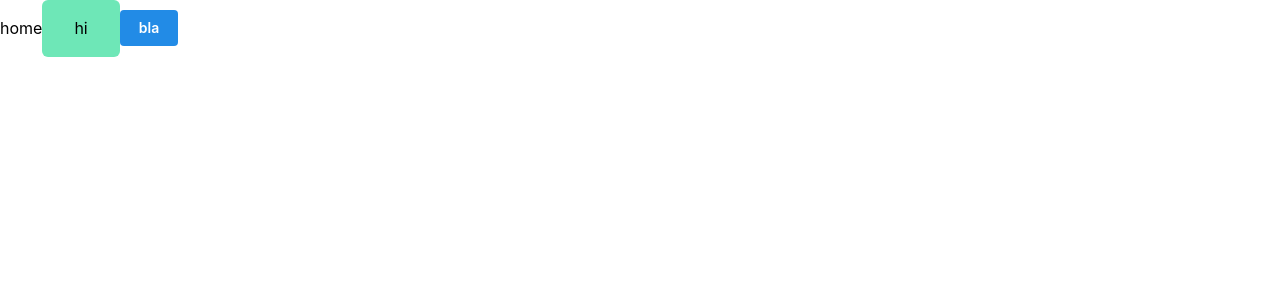
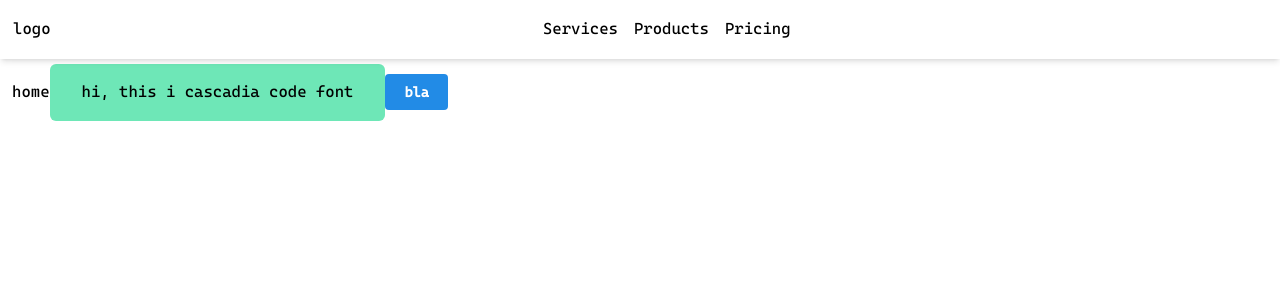
Before and after one commit to phlong19/SynthwaveBlogV2, a React (Vite) app: page / in a window 1280 px wide. Shown: the top 300 px of the page. Built offline with nearby package versions, Linux system fonts and the light colour scheme.

Commit message:
chore: setup app routing

```diff
--- a/package.json
+++ b/package.json
@@ -17,6 +17,8 @@
     "framer-motion": "^11.2.12",
     "react": "^18.3.1",
     "react-dom": "^18.3.1",
+    "react-error-boundary": "^4.0.13",
+    "react-router-dom": "^6.24.0",
     "tailwind-merge": "^2.3.0",
     "tailwindcss-animate": "^1.0.7"
   },
--- a/src/App.tsx
+++ b/src/App.tsx
@@ -1,13 +1,16 @@
-import Button from "./components/Button";
-import { Button as MCButton } from "@mantine/core";
+import { BrowserRouter, Route, Routes } from "react-router-dom";
+import Home from "./pages/Home";
+import AppLayout from "./components/layouts/AppLayout";
 
 function App() {
   return (
-    <div className="container flex items-center">
-      home
-      <Button>hi</Button>
-      <MCButton>bla</MCButton>
-    </div>
+    <BrowserRouter>
+      <Routes>
+        <Route element={<AppLayout />}>
+          <Route path="/" element={<Home />} />
+        </Route>
+      </Routes>
+    </BrowserRouter>
   );
 }
 
--- /dev/null
+++ b/src/components/layouts/AppLayout.tsx
@@ -0,0 +1,11 @@
+import { Outlet } from "react-router-dom";
+
+function AppLayout() {
+  return (
+    <main className="mt-16 w-full px-3">
+      <Outlet />
+    </main>
+  );
+}
+
+export default AppLayout;
--- /dev/null
+++ b/src/components/ui/FallBackErrorBoundary.tsx
@@ -0,0 +1,12 @@
+import { FallbackProps } from "react-error-boundary";
+
+function FallBackErrorBoundary({ error, resetErrorBoundary }: FallbackProps) {
+  return (
+    <div>
+      <h1>{error.message}</h1>
+      <button onClick={resetErrorBoundary}>click here</button>
+    </div>
+  );
+}
+
+export default FallBackErrorBoundary;
--- /dev/null
+++ b/src/components/ui/NavBar.tsx
@@ -0,0 +1,95 @@
+import { HoveredLink, Menu, MenuItem, ProductItem } from "./NavbarMenu";
+import { cn } from "@/lib/utils";
+import { Drawer } from "@mantine/core";
+import { useDisclosure } from "@mantine/hooks";
+import { useState } from "react";
+
+export function Navbar({ className }: { className?: string }) {
+  const [active, setActive] = useState<string | null>(null);
+  const [opened, { open, close }] = useDisclosure();
+
+  return (
+    <div
+      className={cn(
+        "fixed inset-x-0 top-0 z-50 mx-auto max-w-full bg-white/60 shadow-md backdrop-blur-sm",
+        className,
+      )}
+    >
+      <Menu setActive={setActive}>
+        <div>logo</div>
+        <div className="hidden flex-1 items-center justify-center gap-4 lg:flex">
+          <MenuItem setActive={setActive} active={active} item="Services">
+            <div className="flex flex-col space-y-4 text-sm">
+              <HoveredLink href="/web-dev">Web Development</HoveredLink>
+              <HoveredLink href="/interface-design">
+                Interface Design
+              </HoveredLink>
+              <HoveredLink href="/seo">Search Engine Optimization</HoveredLink>
+              <HoveredLink href="/branding">Branding</HoveredLink>
+            </div>
+          </MenuItem>
+          <MenuItem setActive={setActive} active={active} item="Products">
+            <div className="grid grid-cols-2 gap-10 p-4 text-sm">
+              {productItems.map((item) => (
+                <ProductItem key={item.title} {...item} />
+              ))}
+            </div>
+          </MenuItem>
+          <MenuItem setActive={setActive} active={active} item="Pricing">
+            <div className="flex flex-col space-y-4 text-sm">
+              <HoveredLink href="/hobby">Hobby</HoveredLink>
+              <HoveredLink href="/individual">Individual</HoveredLink>
+              <HoveredLink href="/team">Team</HoveredLink>
+              <HoveredLink href="/enterprise">Enterprise</HoveredLink>
+            </div>
+          </MenuItem>
+        </div>
+        {/* burger btn */}
+        <button className="lg:hidden" onClick={open}>
+          x
+        </button>
+      </Menu>
+
+      {/* mobile drawer */}
+      <Drawer
+        size="xs"
+        position="right"
+        opened={opened}
+        onClose={close}
+        title="hi"
+      >
+        hi
+      </Drawer>
+    </div>
+  );
+}
+
+const productItems = [
+  {
+    title: "Algochurn",
+    href: "https://algochurn.com",
+    src: "https://assets.aceternity.com/demos/algochurn.webp",
+    description: "Prepare for tech interviews like never before.",
+  },
+  {
+    title: "Tailwind Master Kit",
+    href: "https://tailwindmasterkit.com",
+    src: "https://assets.aceternity.com/demos/tailwindmasterkit.webp",
+    description:
+      "Production ready Tailwind css components for your next project",
+  },
+  {
+    title: "Moonbeam",
+    href: "https://gomoonbeam.com",
+    src: "https://assets.aceternity.com/demos/Screenshot+2024-02-21+at+11.51.31%E2%80%AFPM.png",
+    description:
+      "Never write from scratch again. Go from idea to blog in minutes.",
+  },
+  {
+    title: "Rogue",
+    href: "https://userogue.com",
+    src: "https://assets.aceternity.com/demos/Screenshot+2024-02-21+at+11.47.07%E2%80%AFPM.png",
+    description:
+      "Respond to government RFPs, RFIs and RFQs 10x faster using AI",
+  },
+];
--- /dev/null
+++ b/src/components/ui/NavbarMenu.tsx
@@ -0,0 +1,120 @@
+import React from "react";
+import { motion } from "framer-motion";
+import { Link } from "react-router-dom";
+import { Image } from "@mantine/core";
+
+const transition = {
+  type: "spring",
+  mass: 0.5,
+  damping: 11.5,
+  stiffness: 100,
+  restDelta: 0.001,
+  restSpeed: 0.001,
+};
+
+export const MenuItem = ({
+  setActive,
+  active,
+  item,
+  children,
+}: {
+  setActive: (item: string) => void;
+  active: string | null;
+  item: string;
+  children?: React.ReactNode;
+}) => {
+  return (
+    <div onMouseEnter={() => setActive(item)} className="group relative">
+      <motion.p
+        transition={{ duration: 0.3 }}
+        className={`cursor-pointer text-black hover:opacity-[0.9] ${active === item ? "group-hover:text-green-500" : ""} transition-colors duration-300 dark:text-white`}
+      >
+        {item}
+      </motion.p>
+      {active !== null && (
+        <motion.div
+          initial={{ opacity: 0, scale: 0.85, y: 10 }}
+          animate={{ opacity: 1, scale: 1, y: 0 }}
+          transition={transition}
+        >
+          {active === item && (
+            <div className="absolute left-1/2 top-[calc(100%_+_1.2rem)] -translate-x-1/2 transform">
+              <motion.div
+                transition={transition}
+                layoutId="active" // layoutId ensures smooth animation
+                className="-mt-2 overflow-hidden rounded-2xl border border-black/[0.2] bg-white shadow-xl backdrop-blur-sm dark:border-white/[0.2] dark:bg-black"
+              >
+                <motion.div
+                  layout // layout ensures smooth animation
+                  className="h-full w-max p-4"
+                >
+                  {children}
+                </motion.div>
+              </motion.div>
+            </div>
+          )}
+        </motion.div>
+      )}
+    </div>
+  );
+};
+
+export const Menu = ({
+  setActive,
+  children,
+}: {
+  setActive?: (item: string | null) => void;
+  children: React.ReactNode;
+}) => {
+  return (
+    <nav
+      onMouseLeave={() => setActive?.(null)} // resets the state
+      className="shadow-input relative flex items-center justify-between space-x-4 border border-transparent bg-white/30 px-3 py-4 dark:border-white/[0.2] dark:bg-black/60"
+    >
+      {children}
+    </nav>
+  );
+};
+
+export const ProductItem = ({
+  title,
+  description,
+  href,
+  src,
+}: {
+  title: string;
+  description: string;
+  href: string;
+  src: string;
+}) => {
+  return (
+    <Link to={href} className="flex space-x-2">
+      <Image
+        src={src}
+        maw={140}
+        mah={70}
+        alt={title}
+        className="flex-shrink-0 rounded-md shadow-2xl"
+      />
+      <div>
+        <h4 className="mb-1 text-xl font-bold text-black dark:text-white">
+          {title}
+        </h4>
+        <p className="max-w-[10rem] text-sm text-neutral-700 dark:text-neutral-300">
+          {description}
+        </p>
+      </div>
+    </Link>
+  );
+};
+
+export const HoveredLink = ({ children, ...rest }: any) => {
+  return (
+    <Link
+      {...rest}
+      className="text-neutral-700 transition-colors duration-150 hover:text-black dark:text-neutral-200"
+    >
+      {children}
+    </Link>
+  );
+};
--- a/src/index.css
+++ b/src/index.css
@@ -1,6 +1,13 @@
 @tailwind base;
 @tailwind components;
 @tailwind utilities;
+
+@layer base {
+  @font-face {
+    font-family: Cascadia Code;
+    src: url(/src/fonts/Cascadia.ttf);
+  }
+}
 
 * {
   margin: 0;
--- a/src/main.tsx
+++ b/src/main.tsx
@@ -5,10 +5,18 @@
 import "@mantine/core/styles.css";
 import { MantineProvider } from "@mantine/core";
 
+import { ErrorBoundary } from "react-error-boundary";
+import FallBackErrorBoundary from "./components/ui/FallBackErrorBoundary.tsx";
+
 ReactDOM.createRoot(document.getElementById("root")!).render(
   <React.StrictMode>
     <MantineProvider>
-      <App />
+      <ErrorBoundary
+        FallbackComponent={FallBackErrorBoundary}
+        onReset={() => window.location.replace("/")}
+      >
+        <App />
+      </ErrorBoundary>
     </MantineProvider>
   </React.StrictMode>,
 );
--- /dev/null
+++ b/src/pages/Home.tsx
@@ -0,0 +1,17 @@
+import Button from "@/components/ui/Button";
+import { Navbar } from "@/components/ui/NavBar";
+
+import { Button as MCButton } from "@mantine/core";
+
+function Home() {
+  return (
+    <div className="container flex items-center font-cas">
+      home
+      <Navbar />
+      <Button>hi, this i cascadia code font</Button>
+      <MCButton>bla</MCButton>
+    </div>
+  );
+}
+
+export default Home;
--- a/tailwind.config.js
+++ b/tailwind.config.js
@@ -2,7 +2,11 @@
 export default {
   content: ["./index.html", "./src/**/*.{ts,js,tsx,jsx}"],
   theme: {
-    extend: {},
+    extend: {
+      fontFamily: {
+        cas: ['"Cascadia Code"'],
+      },
+    },
   },
   plugins: [],
 };
```
Also changed, not shown: .eslintrc.cjs, src/components/ui/Button.tsx (renamed from src/components/Button.tsx), src/fonts/Cascadia.ttf (added), 1 other file (tests, documents, lock files or other folders).
